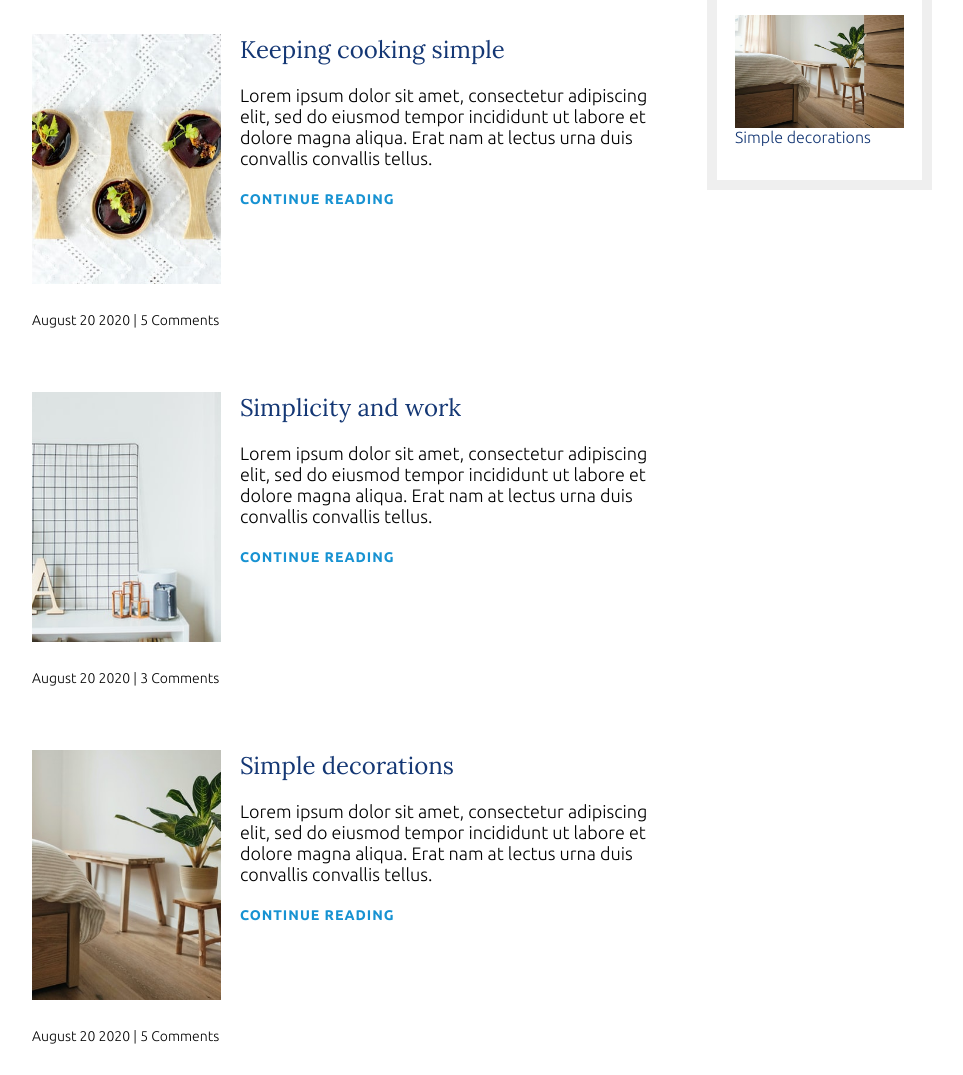
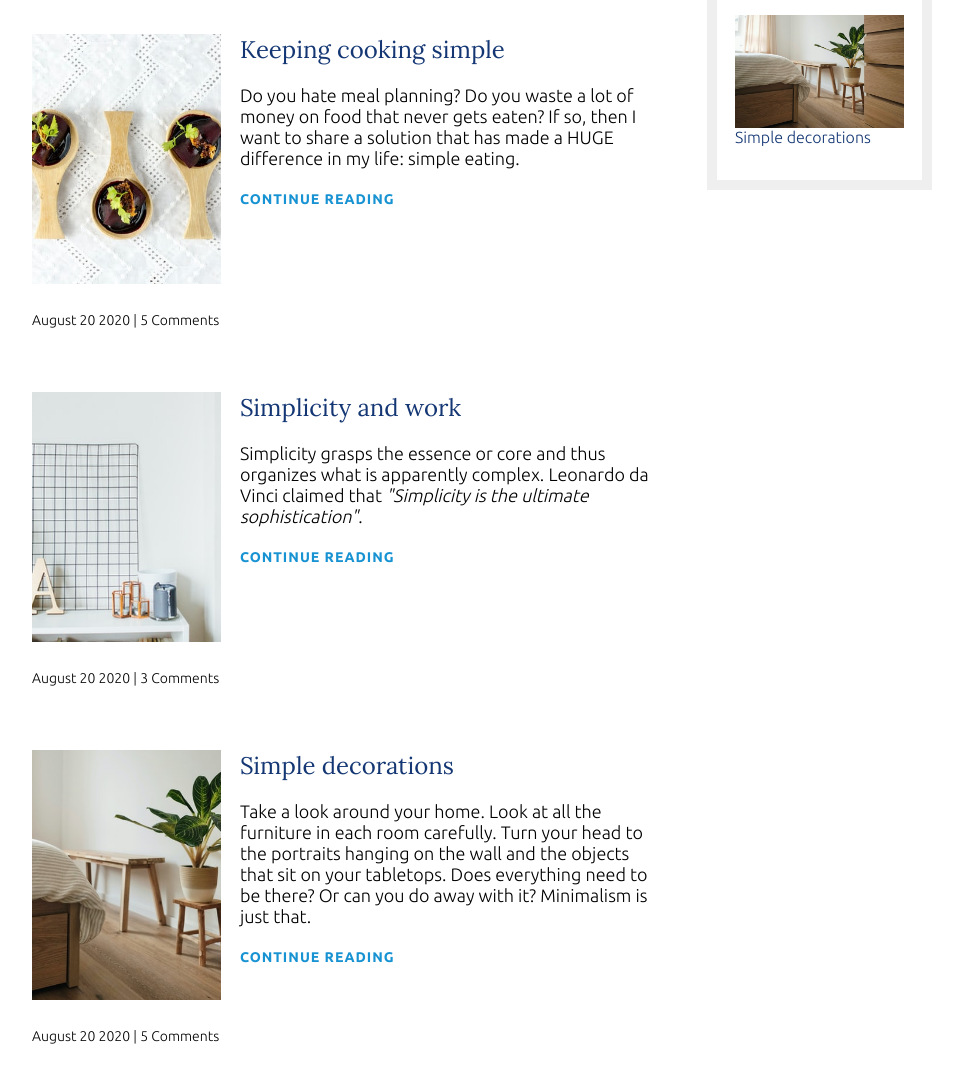
Before and after one commit to amandaciobanu/flex-box-practice, a plain HTML site: page index.html in a window 1280 px wide. Shown: the part 901-1976 px from the top of the page, without its empty margins (158-1121 px from the left). Drawn offline with Linux system fonts and the light colour scheme.

Commit message:
fix: change lorem text for real text

```diff
--- a/index.html
+++ b/index.html
@@ -44,7 +44,7 @@
         <div class="article-recent-main">
           <h2 class="article-title">Keeping cooking simple</h2>
           <p class="article-body">
-            Lorem ipsum dolor sit amet, consectetur adipiscing elit, sed do eiusmod tempor incididunt ut labore et dolore magna aliqua. Erat nam at lectus urna duis convallis convallis tellus.
+            Do you hate meal planning? Do you waste a lot of money on food that never gets eaten? If so, then I want to share a solution that has made a HUGE difference in my life: simple eating.
           </p>
           <a href="#" class="article-read-more">Continue Reading</a>
         </div>
@@ -60,7 +60,7 @@
         <div class="article-recent-main">
           <h2 class="article-title">Simplicity and work</h2>
           <p class="article-body">
-            Lorem ipsum dolor sit amet, consectetur adipiscing elit, sed do eiusmod tempor incididunt ut labore et dolore magna aliqua. Erat nam at lectus urna duis convallis convallis tellus.
+            Simplicity grasps the essence or core and thus organizes what is apparently complex. Leonardo da Vinci claimed that <em>"Simplicity is the ultimate sophistication"</em>.
           </p>
           <a href="#" class="article-read-more">Continue Reading</a>
         </div>
@@ -75,7 +75,7 @@
       <div class="article-recent-main">
         <h2 class="article-title">Simple decorations</h2>
         <p class="article-body">
-          Lorem ipsum dolor sit amet, consectetur adipiscing elit, sed do eiusmod tempor incididunt ut labore et dolore magna aliqua. Erat nam at lectus urna duis convallis convallis tellus.
+          Take a look around your home. Look at all the furniture in each room carefully. Turn your head to the portraits hanging on the wall and the objects that sit on your tabletops. Does everything need to be there? Or can you do away with it? Minimalism is just that.
         </p>
         <a href="#" class="article-read-more">Continue Reading</a>
       </div>
```
Also changed, not shown: recent-posts.html (+3 -4 lines).
